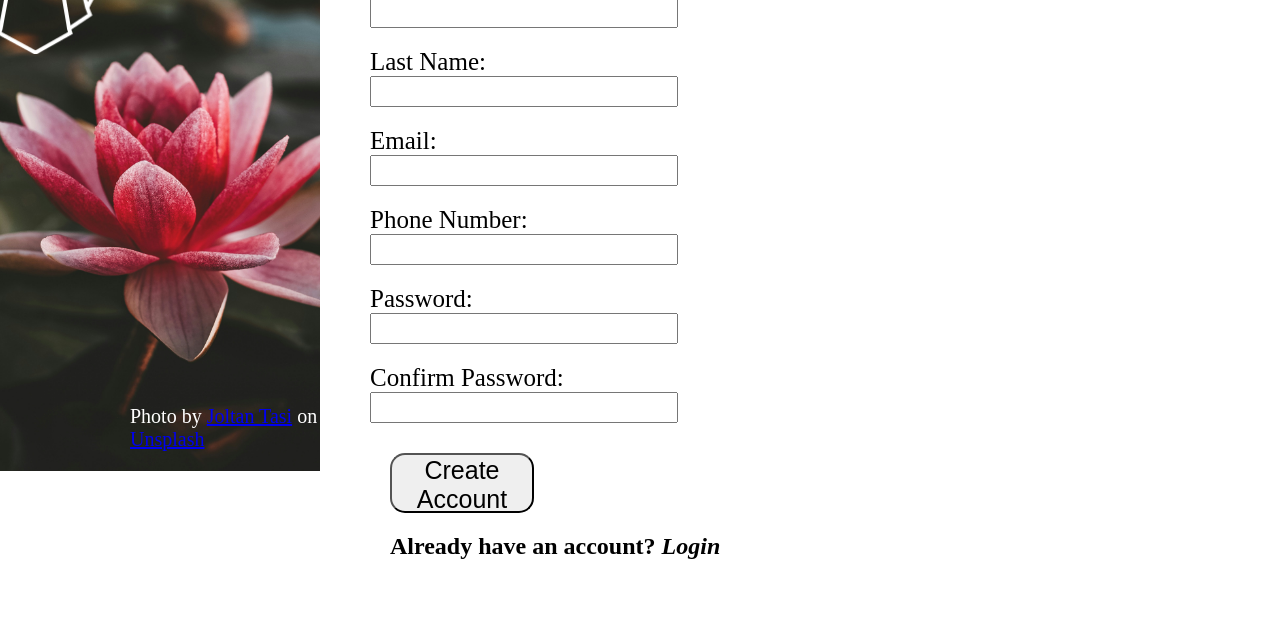
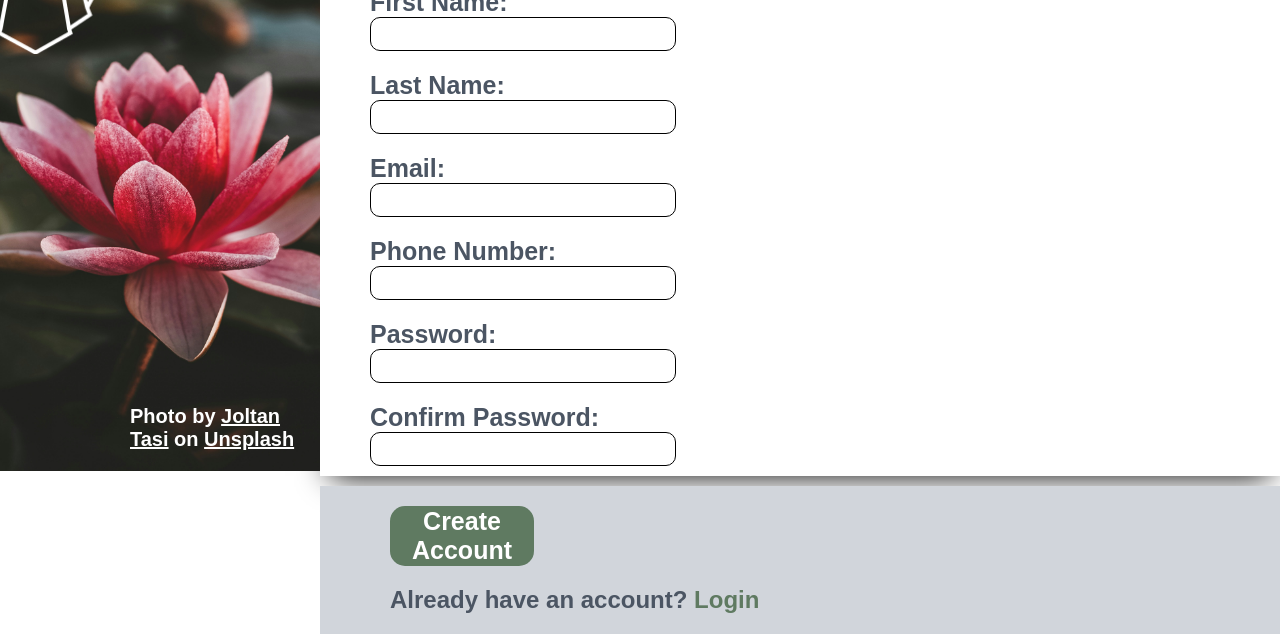
Before and after one commit to keyanthae-0/Sign-up-Form, a plain HTML site: page index.html in a window 1280 px wide. Shown: the part 329-963 px from the top of the page. Before the commit the page ends 909 px from the top, so only its background shows below. Drawn offline with Linux system fonts and the light colour scheme; a web font is replaced by a local one.

Commit message:
Final designs and code

```diff
--- a/index.html
+++ b/index.html
@@ -5,6 +5,9 @@
     <meta name="viewport" content="width=device-width, initial-scale=1.0">
     <title>Sign up Form</title>
     <link href="styles.css" rel="stylesheet">
+    <style>
+        @import url('https://fonts.googleapis.com/css2?family=Delius&family=Funnel+Sans:ital,wght@0,300..800;1,300..800&family=Shadows+Into+Light+Two&display=swap');
+    </style>
 </head>
 <body>
     <div class="main-container">
@@ -34,12 +37,12 @@
                 <form>
                     <div class="input">
                         <label for="first_name"">First Name:</label>
-                        <input type="text" id="first_name" required>
+                        <input type="text" id="first_name" required min="3">
                     </div>
 
                     <div class="input">
                         <label for="last_name">Last Name:</label>
-                        <input type="text" id="last_name" required>
+                        <input type="text" id="last_name" required min="3">
                     </div>
 
                     <div class="input">
@@ -49,17 +52,17 @@
 
                     <div class="input">
                         <label for="phone_number">Phone Number:</label>
-                        <input type="tel" id="phone_number" required>
+                        <input type="tel" id="phone_number" required max="11" min="10">
                     </div>
 
                     <div class="input">
                         <label for="password">Password:</label>
-                        <input type="password" id="password" required>
+                        <input type="password" id="password" required min="5" max="10">
                     </div>
 
                     <div class="input">
                         <label for="confirm_password">Confirm Password:</label>
-                        <input type="password" id="confirm_password" required>
+                        <input type="password" id="confirm_password" required min="5" max="10">
                     </div>
                 </form>
 
@@ -70,7 +73,7 @@
                             <button class="signup">Create Account</button>
                         </div>
                         <div class="login">
-                            <h2 id="title1">Already have an account? <em>Login</em></h2>
+                            <h2 id="title1">Already have an account? <em id="green">Login</em></h2>
                         </div>
                     </div>
             </div>
--- a/styles.css
+++ b/styles.css
@@ -1,3 +1,12 @@
+* {
+  font-family: "Funnel Sans", sans-serif;
+  font-optical-sizing: auto;
+  font-weight: 700;
+  font-style: normal;
+}
+
+
+
 body{
     margin: 0;
     box-sizing: border-box;
@@ -29,6 +38,10 @@ body{
     display: flex;
     flex-direction: column;
     justify-content: end;
+    background-color: #D1D5DB;
+    color: #4B5563;
+    font-weight: bolder;
+
 }
 
 .inner-top-content{
@@ -39,6 +52,8 @@ body{
     display: flex;
     flex-direction: column;
     flex: 1;
+    box-shadow: 0 10px 30px -10px black;
+    margin-bottom: 10px;
 }
 
 form{
@@ -55,6 +70,7 @@ label{
 
 #title2, form{
     margin-left: 40px;
+    margin-bottom: 0px;
 }
 
 .input{
@@ -63,11 +79,23 @@ label{
     display: flex;
     flex-direction: column;
     justify-content: center;
+    color: #4B5563;
+    font-weight: 700;
+}
+
+input:user-invalid{
+    border-color: red;
+}
+
+input:user-valid{
+    border-color: green;
 }
 
 input{
-    height: 25px;
+    height: 30px;
     width: 300px;
+    border-radius: 10px;
+    border: 1px solid;
 }
 
 
@@ -76,6 +104,10 @@ input{
     display: flex;
     flex-direction: column;
     justify-content: start;
+    background-color: #D1D5DB;
+    color: #4B5563;
+    font-weight: bold;
+
 }
 
 .sign-upbox{
@@ -98,6 +130,16 @@ input{
     height: 60px;
     border-radius: 15px;
     font-size: 25px;
+    background-color: #5F7A61;
+    color: white;
+    border: transparent;
+    font-weight: bold;
+}
+
+.signup:hover{
+    cursor: pointer;
+    background-color: white;
+    color: #5F7A61;
 }
 
 .signup, #title1{
@@ -132,3 +174,16 @@ input{
     left: 130px;
     font-size: 20px;
 }
+
+a{
+    color: white;
+}
+
+#green{
+    color: #5F7A61;
+}
+
+#green:hover{
+    cursor: pointer;
+    text-decoration: underline;
+}
```
